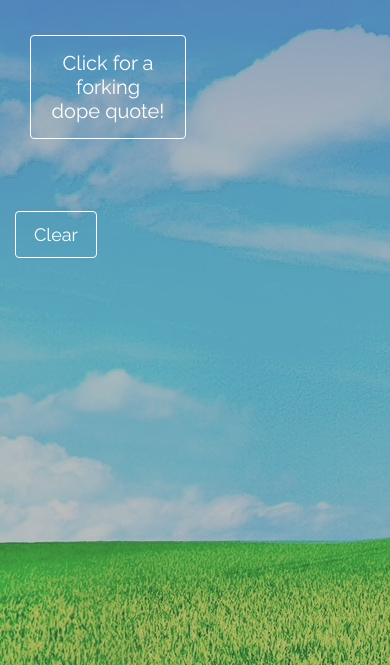
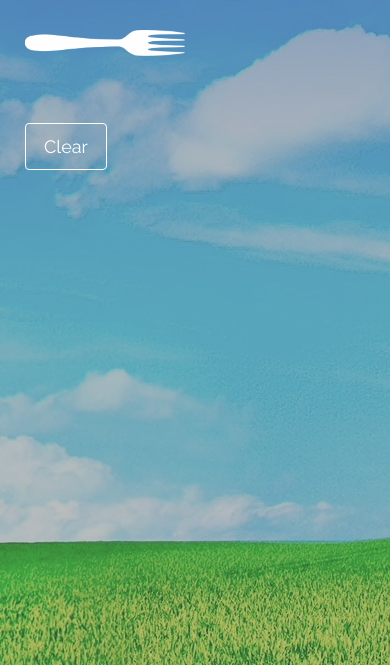
Before and after one commit to cassidytrinh/Random-Message-Generator, a plain HTML site: page index.html in a window 390 px wide. Shown: the part 179-844 px from the top of the page. Drawn offline with nearby package versions, Linux system fonts and the light colour scheme.

Commit message:
fork button

```diff
--- a/index.html
+++ b/index.html
@@ -11,7 +11,7 @@
   <body>
     <h1>Welcome! Everything is Fine.</h1>
     <div>
-      <button class="click-here-btn">Click for a forking dope quote!</button>
+      <button class="click-here-btn"></button>
       <section class="tgp-quote">
         <p class="quote"></p>
       </section>
--- a/rmg.js
+++ b/rmg.js
@@ -2,17 +2,17 @@ var q1= "Sometimes when you’re feeling helpless, the secret is to help someone
 var q2= "In case you were wondering, I am, by definition, the best version of myself. \n -Janet";
 var q3= "Principles aren’t principles when you pick and choose when you’re gonna follow them. \n -Chidi";
 var q4= "Why choose to be good everyday if there is no guaranteed reward we can count on now or in the afterlife?  I argue that we choose to be good because of our bonds with other people and our innate desire to treat them with dignity. Simply put, we are not in this alone. \n -Chidi";
-var q5= "Lies are always more convincing when they’re closer to the truth. \n -Michael";
+var q5= "Lies are always more convincing when they’re closer to the truth. \n  -Michael";
 var q6 = "If you try and ignore your sadness, it just ends up leaking out of you anyway. I’ve been there. And everybody’s been there. So don’t fight it. \n -Eleanor";
 var q7 = "My whole life, whenever I encountered any obstacles, I would simply say, ‘I would like to speak to a manager.’ But in our relationship, there was no manager. There was no one who could fix this for me except me. \n -Tahani";
 var q8 = "There are still some people in this world that we care about, so I say we try and help them become good people… why not try? It’s better than not trying, right? \n -Eleanor";
 var q9 = "I wasn’t a failed DJ. I was pre-successful. \n -Jason";
-var q10 = "Remember the thought experiment where you’re driving a trolley and you can either plough into a group of people or turn and hit one person? I solved it. See, the trolley problem forces you to choose between two versions of letting other people die. The actual solution is very simple: sacrifice yourself. \n -Michael";
+var q10 = "Remember the thought experiment where you’re driving a trolley and you can either plow into a group of people or turn and hit one person? I solved it. See, the trolley problem forces you to choose between two versions of letting other people die. The actual solution is very simple: sacrifice yourself. \n -Michael";
 var q11 = "You’re cool, dope, fresh and smart-brained. I’ve never seen you dance, but I bet you’re good, ’cause you’re good at everything. You’re awesome! Be nicer to yourself. \n -Jason";
 var q12 = "I know it sounds crazy. But if it weren’t crazy, they wouldn’t call it a leap of faith. They would call it a sit of doubting. \n -Eleanor";
 var q13 = "I would say I outdid myself, but I’m always this good. So I simply did myself. \n -Tahani";
 var q14 = "Pobody's nerfect. \n -Eleanor";
-var q15 = "If there was an answer I could give you to how the universe works, it wouldn't be special. It would just be machinery fulfillng its cosmic design. It would be just a big, dumb food processor, but since nothing seems to make sense, once you find something or soomeone that does, it's euphoria. \n -Janet";
+var q15 = "If there was an answer I could give you to how the universe works, it wouldn't be special. It would just be machinery fulfillng its cosmic design. It would be just a big, dumb food processor, but since nothing seems to make sense, once you find something or someone that does, it's euphoria. \n -Janet";
 var quotes = [q1, q2, q3, q4, q5, q6, q7, q8, q9, q10, q11, q12, q13, q14, q15];
 
 
--- a/rmgstyles.css
+++ b/rmgstyles.css
@@ -7,10 +7,7 @@ body {
   background-image: url("tgp.jpg");
   /* display: flex; */
 }
-@media (max-width: 767px){
-  .click-here-btn {
-    width: 55%;
-  }
+@media (max-width: 767px) {
   .tgp-quote{
     width: 65%;
     height:3vh;
@@ -20,9 +17,6 @@ body {
   }
 }
 @media (max-width: 1047px){
-  .click-here-btn {
-    width: 40%;
-  }
   .tgp-quote{
     width: 85%;
     height: 5vh;
@@ -39,18 +33,21 @@ h1 {
   font-family: 'Raleway', sans-serif;
 }
 .click-here-btn {
-  margin: 30px;
-  padding: 15px 20px;
-  border: 1px solid white;
-  background-color: transparent;
+  background: url("./fork.png");
+  background-size: 100%;
+  margin: 25px;
+  padding: 13px 80px;
+  outline: none;
+  border: none;
+  /* background-color: transparent; */
   font-size: 20px;
   font-family: 'Raleway', sans-serif;
   color: white;
-  border-radius: 4px;
+  /* border-radius: 4px; */
 }
 .clear-btn {
   display:block;
-  margin: 15px;
+  margin: 25px;
   padding: 12px 18px;
   border: 1px solid white;
   background-color: transparent;
@@ -65,17 +62,8 @@ h1 {
   font-family: 'Raleway', sans-serif;
   font-size: 28px;
   line-height: 30pt;
-  /* animation: fade 3s ease-in; */
-  /* -webkit-animation: fade 3s ease-in; */
 }
-@keyframes fadeI {
-    from { opacity: 0; }
-    to   { opacity: 1; }
-}
-@keyframes fadeO {
-    from { opacity: 1; }
-    to   { opacity: 0; }
-}
+
 .tgp-quote {
   margin-left: 3vh;
   margin-bottom: 5vh;
```
Also changed, not shown: fork.png (added), 1 other file.
